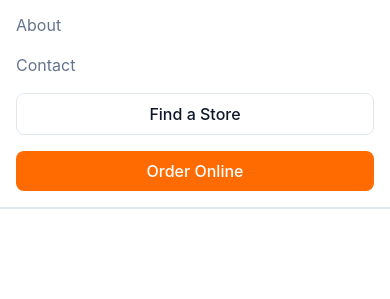
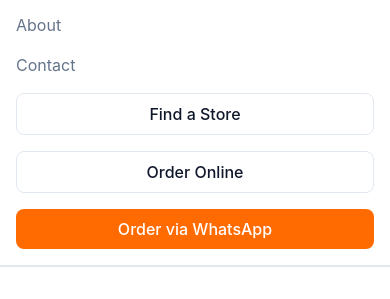
Before and after one commit to kumarprakhar14/PIO, a plain HTML site: page index.html in a window 390 px wide. Both pictures are taken after a click on the button 349 px from the left and 32 px from the top of the page. Shown: the part 107-406 px from the top of the page. Drawn offline with nearby package versions, Linux system fonts and the light colour scheme.

Commit message:
fixed mobile menu bug

```diff
--- a/index.html
+++ b/index.html
@@ -44,7 +44,8 @@
             <a href="#about">About</a>
             <a href="#contact">Contact</a>
             <button class="btn-outline">Find a Store</button>
-            <button class="btn-main">Order Online</button>
+            <button class="btn-outline">Order Online</button>
+            <button class="btn-main" data-toggle="modal" data-target="#whatsappForm">Order via WhatsApp</button>
         </div>
     </header>
 
```
